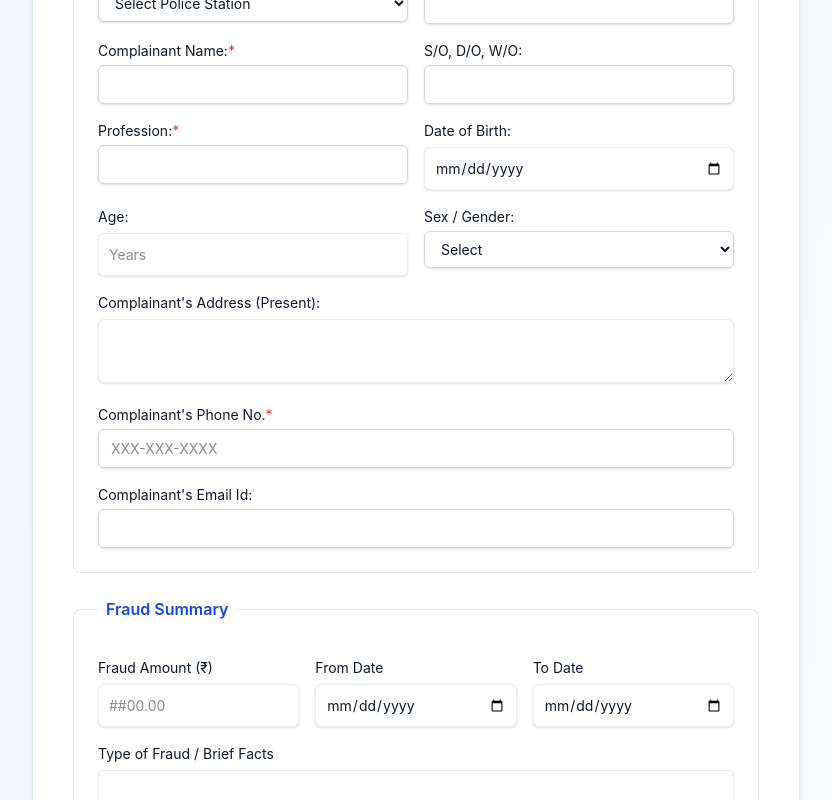
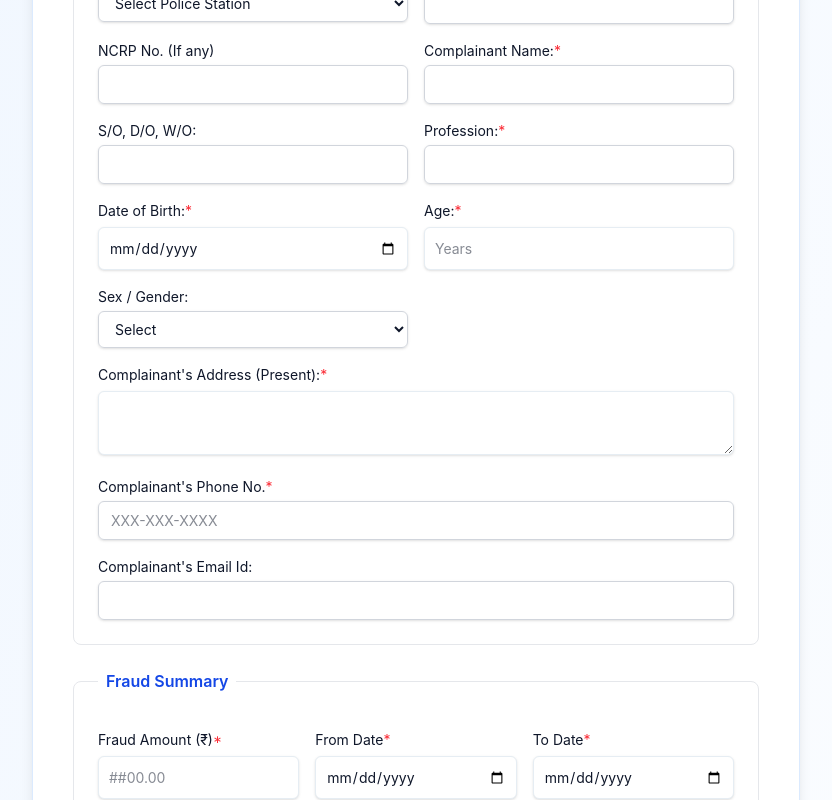
Before and after one commit to Rajan2531/digitalForm, a React (Vite) app in the folder frontend/vite-project/: page / in a window 1280 px wide. Shown: the part 500-1300 px from the top of the page, without its empty margins (224-1056 px from the left). Built offline with nearby package versions, Linux system fonts and the light colour scheme; no server answers.

Commit message:
added ncrp

```diff
--- a/frontend/vite-project/src/App.jsx
+++ b/frontend/vite-project/src/App.jsx
@@ -20,6 +20,7 @@ export default function App() {
     amount_to: "",
     fraud_description: "",
     fraudster_phone: "", // ✅ new
+    ncrp:""
   });
 
   const [banks, setBanks] = useState([
@@ -234,6 +235,17 @@ export default function App() {
                 </label>
 
                 <label>
+                  NCRP No. (If any)
+
+                  <input
+                    name="gd_case_no"
+                    value={form.ncrp}
+
+                    onChange={onChange}
+                    className="input"
+                  />
+                </label>
+                <label>
                   Complainant Name:<span className="text-red-500">*</span>
                   <input
                     name="complainant_name"
@@ -267,10 +279,11 @@ export default function App() {
 
                 {/* ✅ New Fields Start Here */}
                 <label>
-                  Date of Birth:
+                  Date of Birth:<span className="text-red-500">*</span>
                   <input
                     type="date"
                     name="dob"
+                    required
                     value={form.dob || ""}
                     onChange={onChange}
                     className="input"
@@ -278,12 +291,13 @@ export default function App() {
                 </label>
 
                 <label>
-                  Age:
+                  Age:<span className="text-red-500">*</span>
                   <input
                     type="number"
                     name="age"
                     min="0"
                     max="120"
+                    required
                     value={form.age || ""}
                     onChange={onChange}
                     className="input"
@@ -308,7 +322,7 @@ export default function App() {
                 {/* ✅ New Fields End */}
 
                 <label className="sm:col-span-2">
-                  Complainant's Address (Present):
+                  Complainant's Address (Present):<span className="text-red-500">*</span>
                   <textarea
                     name="present_address"
                     value={form.present_address}
@@ -355,10 +369,11 @@ export default function App() {
               </legend>
               <div className="grid sm:grid-cols-3 gap-4 mt-3">
                 <label>
-                  Fraud Amount (₹)
+                  Fraud Amount (₹)<span className="text-red-500">*</span>
                   <input
                     type="number"
                     name="total_amount"
+                    required
                     value={form.total_amount}
                     onChange={onChange}
                     placeholder="##00.00"
@@ -366,20 +381,22 @@ export default function App() {
                   />
                 </label>
                 <label>
-                  From Date
+                  From Date<span className="text-red-500">*</span>
                   <input
                     type="date"
                     name="amount_from"
+                    required
                     value={form.amount_from}
                     onChange={onChange}
                     className="input"
                   />
                 </label>
                 <label>
-                  To Date
+                  To Date<span className="text-red-500">*</span>
                   <input
                     type="date"
                     name="amount_to"
+                    required
                     value={form.amount_to}
                     onChange={onChange}
                     className="input"
@@ -387,10 +404,11 @@ export default function App() {
                 </label>
 
                 <label className="sm:col-span-3">
-                  Type of Fraud / Brief Facts
+                  Type of Fraud / Brief Facts<span className="text-red-500">*</span>
                   <textarea
                     name="fraud_description"
                     value={form.fraud_description}
+                    required
                     onChange={onChange}
                     rows={3}
                     className="input"
```
Also changed, not shown: 2 other files (tests, documents, lock files or other folders).
